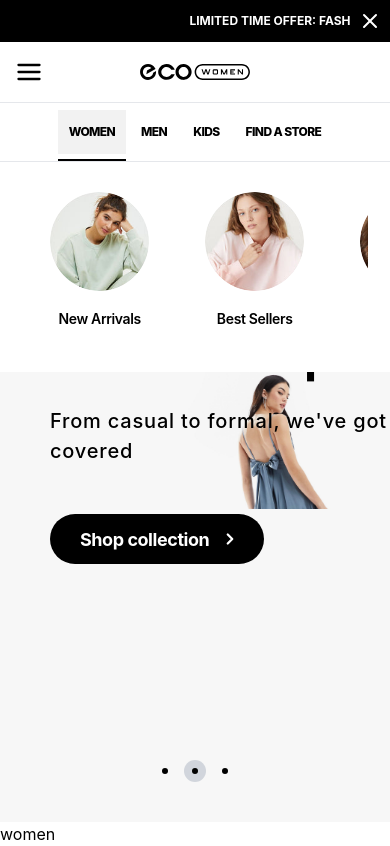
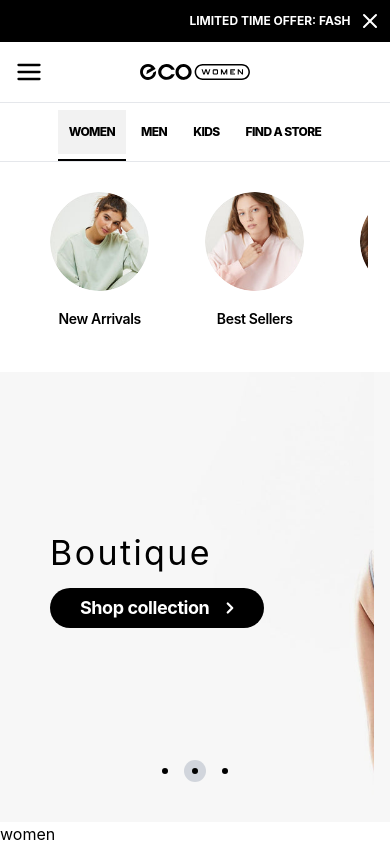
Before and after one commit to ruanpin/eCommerce, a React (Vite) app: page / in a window 390 px wide. Built offline with nearby package versions, Linux system fonts and the light colour scheme.

Commit message:
Banner component RWD

```diff
--- a/package.json
+++ b/package.json
@@ -11,6 +11,7 @@
     "format": "prettier --write ."
   },
   "dependencies": {
+    "@radix-ui/react-aspect-ratio": "^1.1.2",
     "@radix-ui/react-dialog": "^1.1.6",
     "@radix-ui/react-scroll-area": "^1.2.3",
     "@radix-ui/react-slot": "^1.1.2",
--- a/src/components/Button/index.module.scss
+++ b/src/components/Button/index.module.scss
@@ -0,0 +1,8 @@
+.button {
+    @media (max-width: 764px) {
+        height: 40px;
+    }
+    @media (min-width: 765px) {
+        height: 50px
+    }
+}
--- a/src/components/Button/index.tsx
+++ b/src/components/Button/index.tsx
@@ -1,10 +1,15 @@
-// import styles from './index.module.scss'
+import styles from './index.module.scss'
 import { ChevronRight } from 'lucide-react';
 
 export default function Button({ text }: {text: string}) {
     return (
         <div className={`flex`}>
-            <div className={`bg-black text-white pl-[30px] pr-[25px] rounded-[999px] h-[50px] flex justify-center items-center cursor-pointer`}>
+            <div className={`
+                    bg-black text-white pl-[30px] pr-[25px] rounded-[999px] flex justify-center
+                    items-center cursor-pointer
+                    ${styles.button}
+                `}
+            >
                 <div className={`text-[18px] tracking-tight font-bold`}>{text}</div>
                 <div className={`ml-3 font-bold`}>
                     <ChevronRight size={18} className={`stroke-3`}/>
--- a/src/pages/Women/components/Banner/index.module.scss
+++ b/src/pages/Women/components/Banner/index.module.scss
@@ -0,0 +1,21 @@
+.title {
+    @media (max-width: 764px) {
+        font-size: 34px
+    }
+    @media (min-width: 765px) {
+        font-size: 80px
+    }
+}
+
+.intro {
+    @media (max-width: 765px) {
+        display: none;
+    }
+}
+
+.img {
+    @media (max-width: 765px) {
+        transform: translateX(-5%);
+        object-fit: cover;
+    }
+}
--- a/src/pages/Women/components/Banner/index.tsx
+++ b/src/pages/Women/components/Banner/index.tsx
@@ -1,4 +1,4 @@
-// import styles from "./index.module.scss";
+import styles from "./index.module.scss";
 import { useState, useEffect } from 'react'
 import Autoplay from "embla-carousel-autoplay"
 import Button from '@/components/Button'
@@ -59,19 +59,21 @@ export default function Banner() {
             >
                 <CarouselContent className={`w-full max-w-full`}>
                     {
-                        bannerList.map((item) => {
+                        bannerList.map((item, index) => {
                             return (
-                                <CarouselItem className={`bg-[#F7F7F7] h-[450px] w-full `}>
+                                <CarouselItem className={`bg-[#F7F7F7] h-[450px] w-full `} key={index}>
                                     <div className={`flex items-center relative`}>
-                                        <div className={`flex flex-col absolute pl-[50px]`}>
-                                            <div className={`tracking-[.07em] text-[80px] font-normal mb-[10px]`}>{item.title}</div>
-                                            <div className={`text-[20px] tracking-[.04em] mb-[48px] font-medium`}>{item.intro}</div>
+                                        <div className={`flex flex-col absolute pl-[50px] z-20`}>
+                                            <div className={`tracking-[.07em] font-normal mb-[10px] ${styles.title}`}>{item.title}</div>
+                                            <div className={`text-[20px] tracking-[.04em] mb-[48px] font-medium ${styles.intro}`}>{item.intro}</div>
                                             <div className={`mb-[40px]`}>
                                                 <Button text={item.buttonName}></Button>
                                             </div>
                                         </div>
                                         <div className={`flex items-center justify-center`}>
-                                            <img src={item.imgSrc} object-none/>
+                                            {/* <AspectRatio ratio={1 / 1}> */}
+                                                <img src={item.imgSrc} className={`object-cover h-[450px]`}/>
+                                            {/* </AspectRatio> */}
                                         </div>
                                     </div>
                                 </CarouselItem>
@@ -88,6 +90,7 @@ export default function Banner() {
                                         ${(index + 1) === current ? ' bg-gray-300' : 'bg-transparent'}
                                     `}
                                     onClick={() => api?.scrollTo(index)}
+                                    key={index}
                                 >
                                     <div className="h-[6px] w-[6px] rounded-full bg-black dark:bg-gray-600"/>
                                 </div>
```
Also changed, not shown: 1 other file (tests, documents, lock files or other folders).
